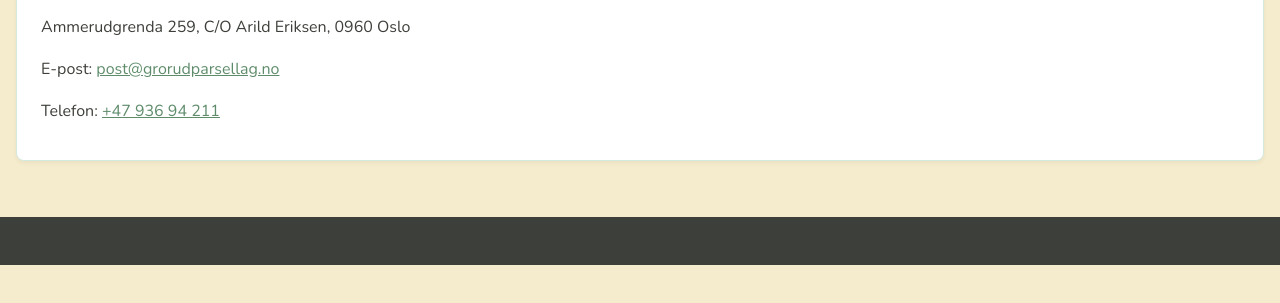
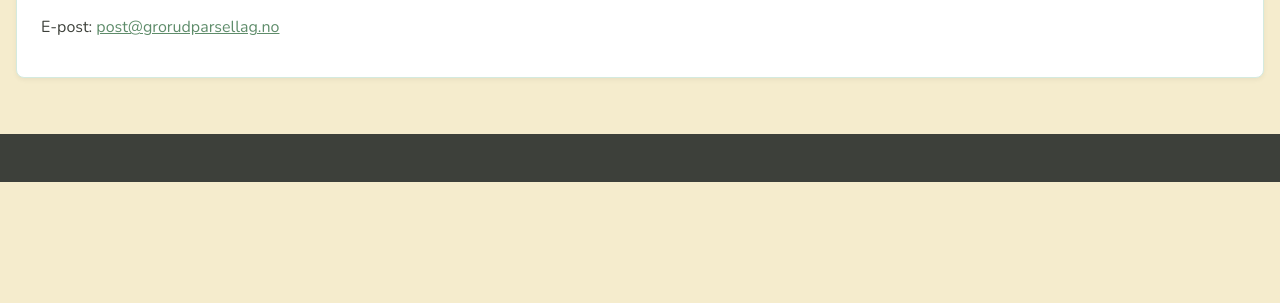
Before and after one commit to widrone/grorudparsellag, a plain HTML site: page kontakt.html in a window 1280 px wide. Shown: the part 293-596 px from the top of the page. Drawn offline with nearby package versions, Linux system fonts and the light colour scheme.

Commit message:
Update kontakt.html

```diff
--- a/kontakt.html
+++ b/kontakt.html
@@ -21,9 +21,7 @@
     <main>
         <section id="kontakt">
             <h2>Kontakt</h2>
-            <p>Ammerudgrenda 259, C/O Arild Eriksen, 0960 Oslo</p>
             <p>E-post: <a href="mailto:post@grorudparsellag.no">post@grorudparsellag.no</a></p>
-            <p>Telefon: <a href="tel:+4793694211">+47 936 94 211</a></p>
         </section>
     </main>
     <footer>
```
